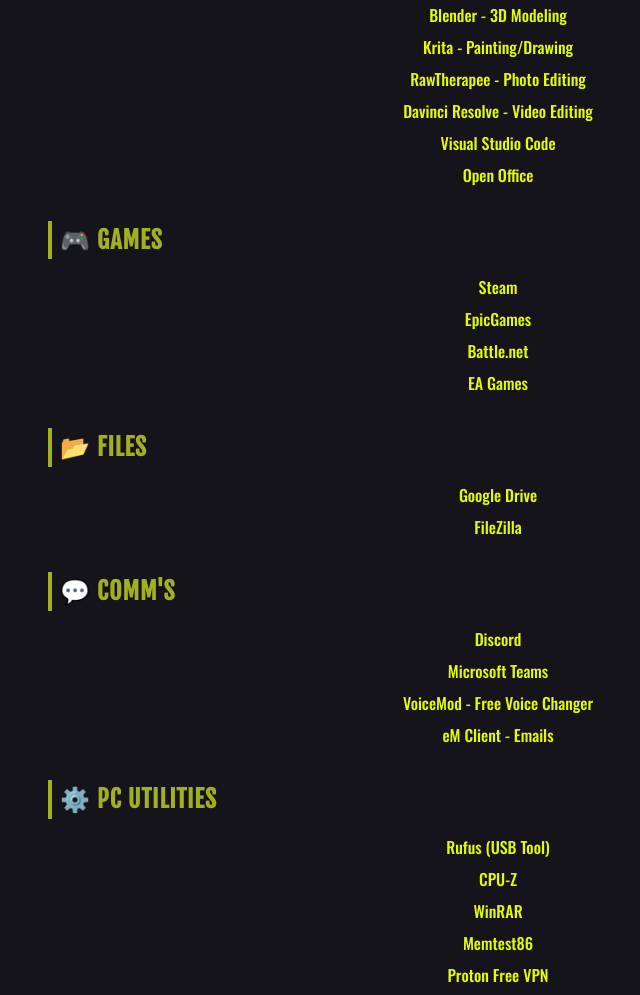
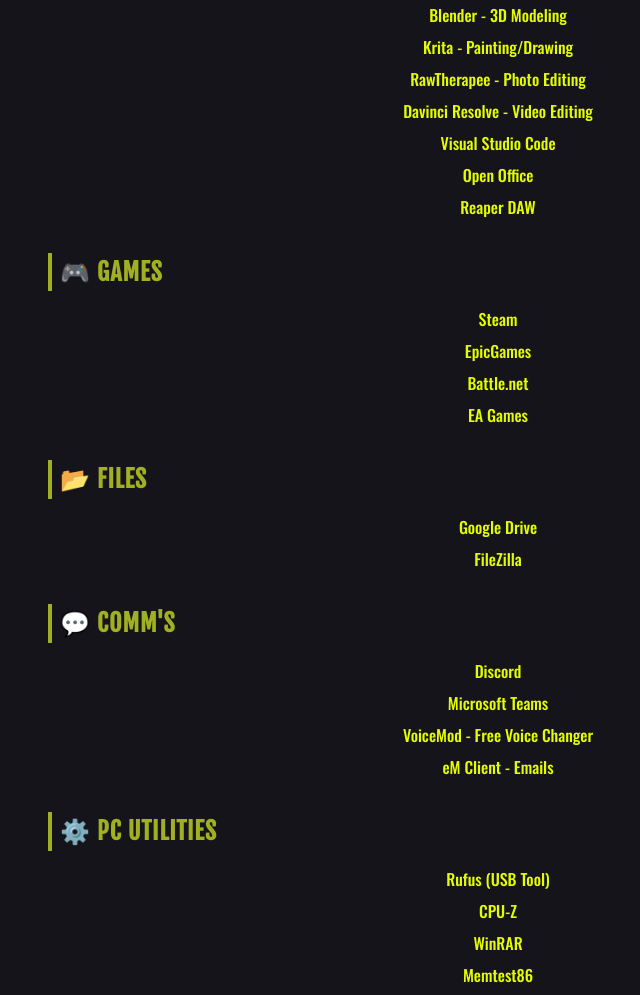
Before and after one commit to Daves-Git/windows-reinstall-repo, a plain HTML site: page index.html in a window 1280 px wide. Shown: the part 739-1734 px from the top of the page, without its empty margins (142-782 px from the left). Drawn offline with nearby package versions, Linux system fonts and the light colour scheme.

Commit message:
Add Reaper DAW link to index.html

```diff
--- a/index.html
+++ b/index.html
@@ -127,6 +127,7 @@
     <li><a href="https://www.blackmagicdesign.com/uk/products/davinciresolve">Davinci Resolve - Video Editing</li>
     <li><a href="https://code.visualstudio.com/">Visual Studio Code</a></li>
     <li><a href="https://www.openoffice.org/download/">Open Office</a></li>
+    <li><a href="https://www.reaper.fm/download.php">Reaper DAW</a></li>
   </ul>
 
   <h2>🎮 Games </h2>
```
